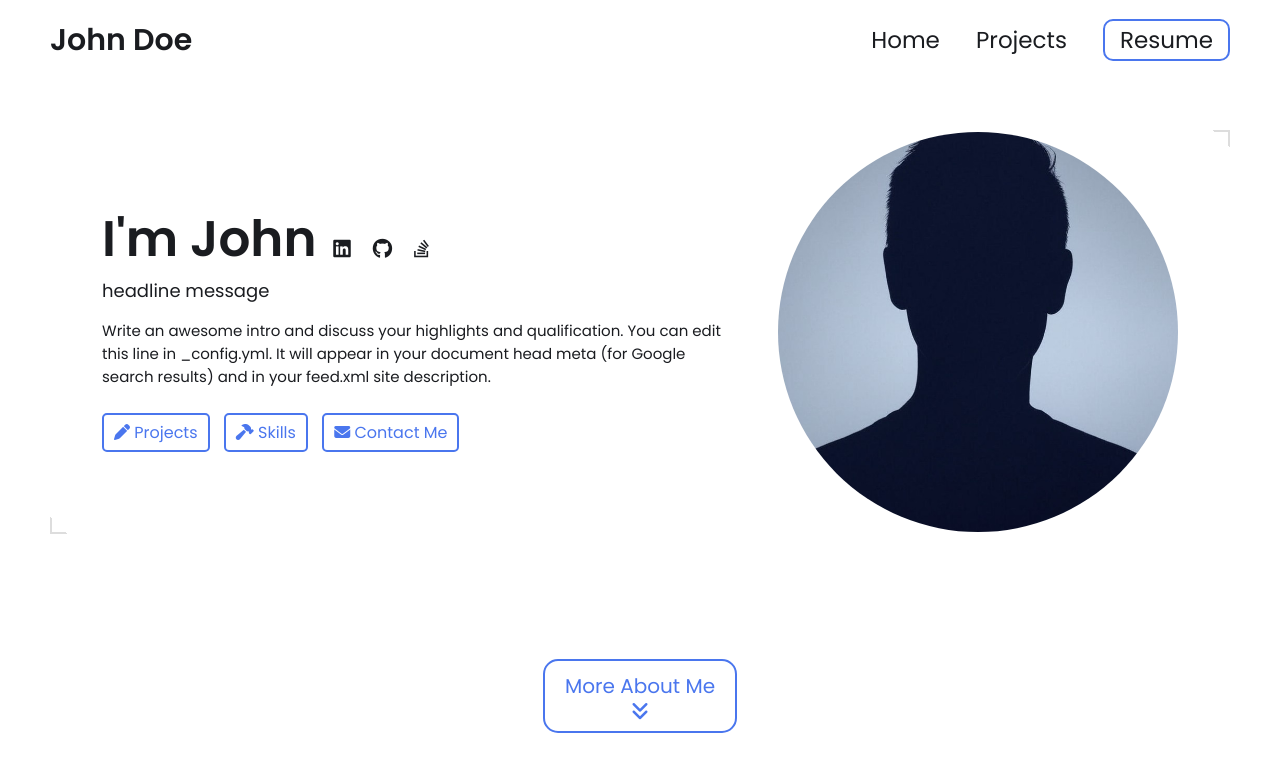
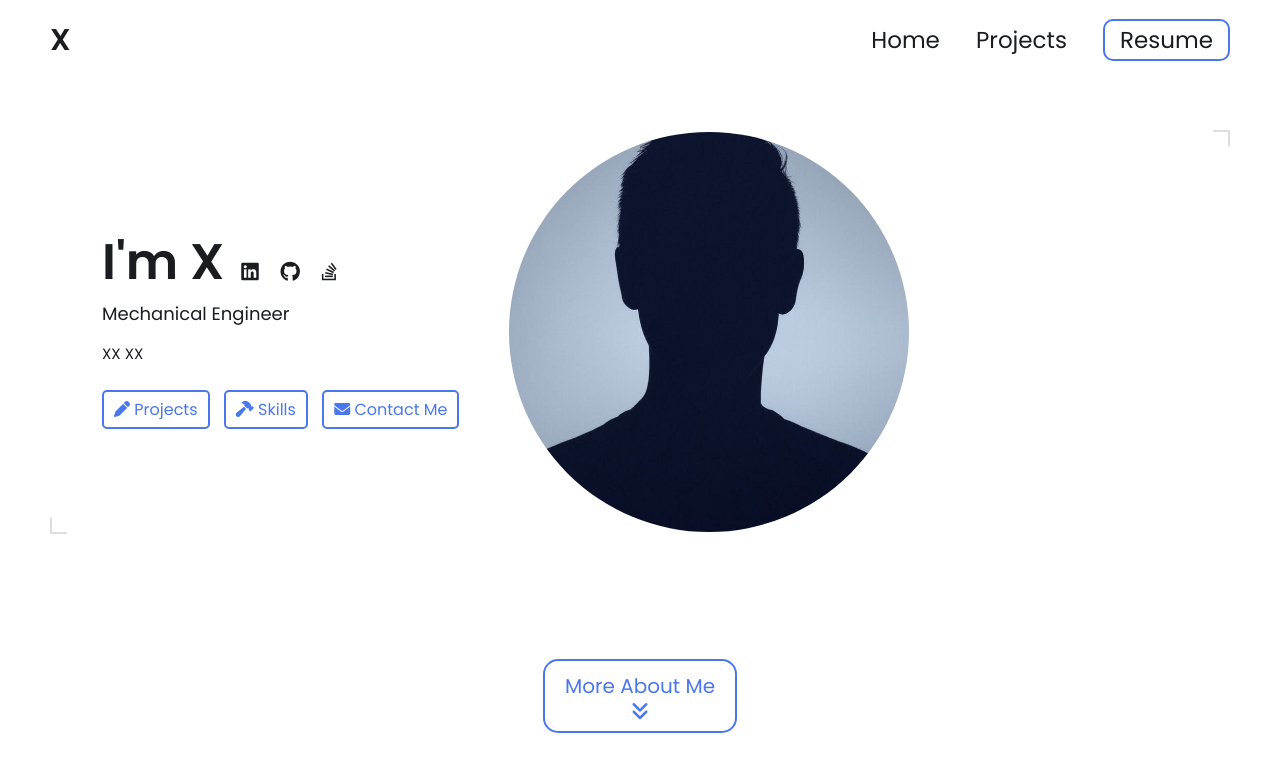
Before and after one commit to qi-katherene/qi-katherene.github.io, a Jekyll site: the page built from index.html, in a window 1280 px wide and 900 px high. Shown: the top 772 px of the window. Built offline with Jekyll 4.4.1, drawn with Linux system fonts in a browser that asks for light colours.

Commit message:
Update _config.yml

```diff
--- a/_config.yml
+++ b/_config.yml
@@ -7,17 +7,16 @@
 
 # Main Page Setup
 
-title: John Doe's Portfolio # This is what shows up in the tab of the browser
+title: X's Portfolio # This is what shows up in the tab of the browser
 
 
 
 # Hero Section
-name: John Doe
-headline: headline message
+name: X
+headline: Mechanical Engineer
 description: >- # dont remove this line. this will ignore all new lines until the next section
-  Write an awesome intro and discuss your highlights and qualification. You can edit this
-  line in _config.yml. It will appear in your document head meta (for
-  Google search results) and in your feed.xml site description.
+  XX
+  XX
 
 # Place your profile image in /assets/images/profile-image/folder and edit the file name
 profile_image: ./assets/images/profile-image/avatar.jpeg
```
